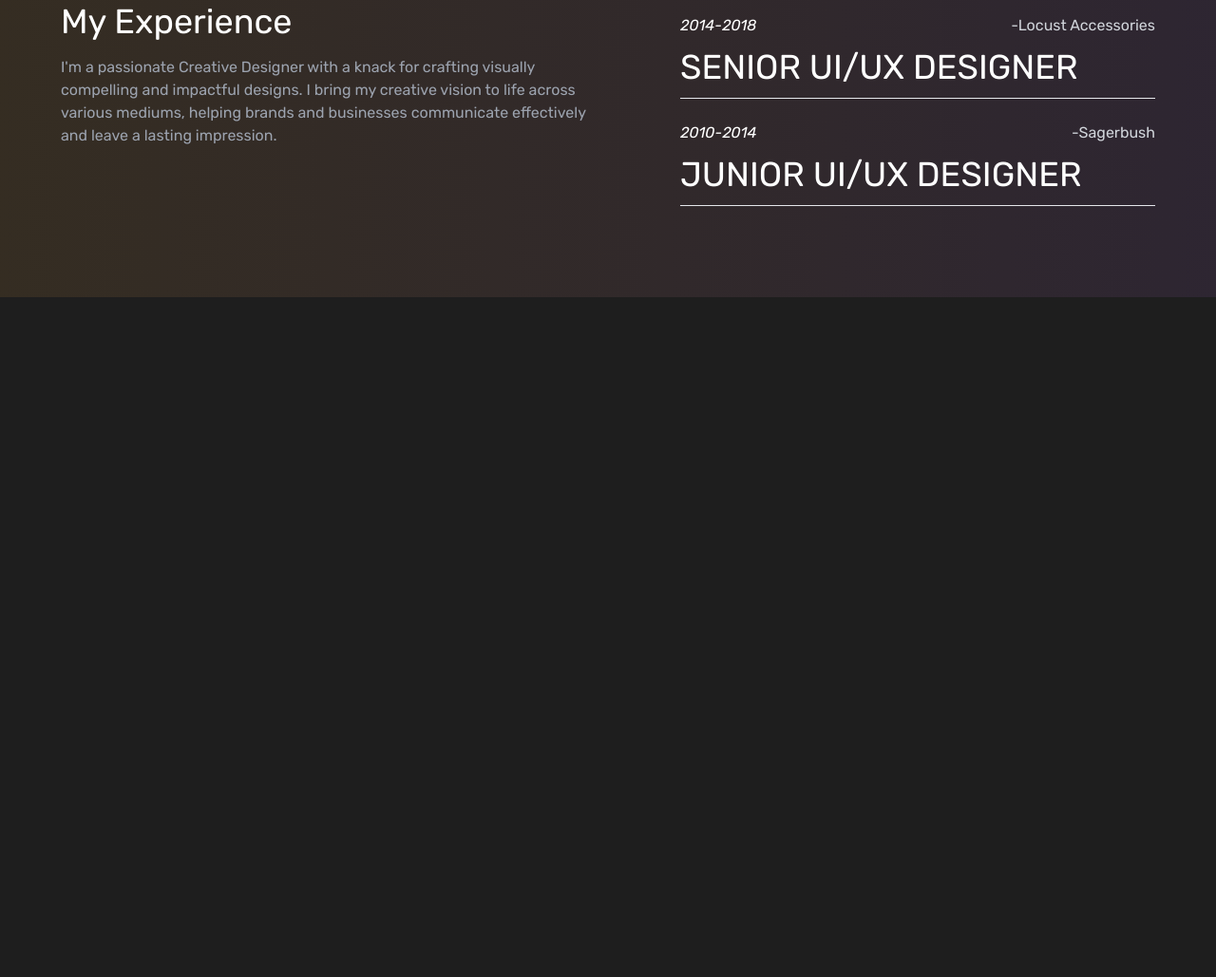
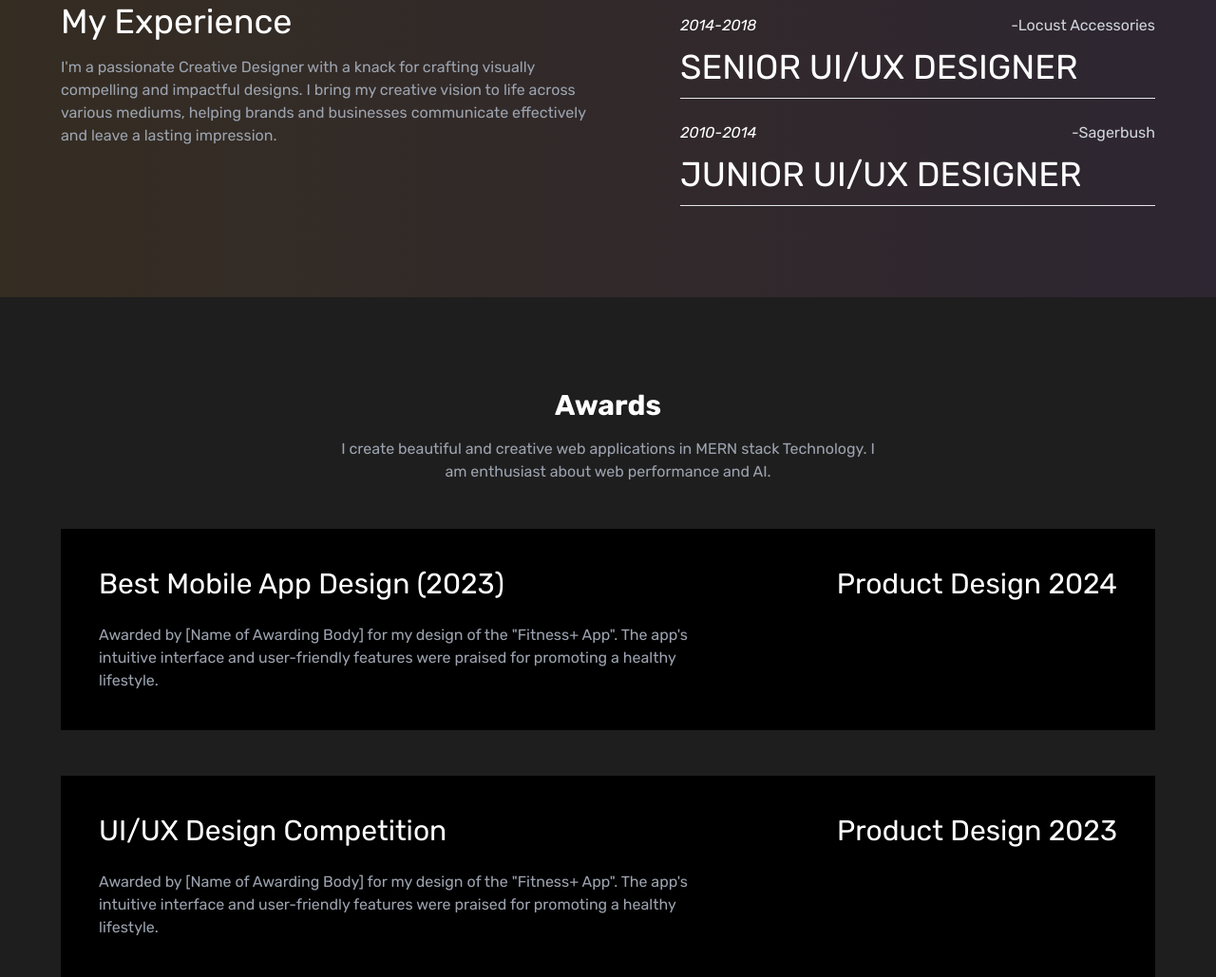
Before and after one commit to tisabbir/assignment-one, a plain HTML site: page index.html in a window 1280 px wide. Shown: the part 1226-2255 px from the top of the page at 95% size. Before the commit the page ends 1539 px from the top, so only its background shows below. Drawn offline with nearby package versions, Linux system fonts and the light colour scheme.

Commit message:
add : awards section

```diff
--- a/index.html
+++ b/index.html
@@ -123,7 +123,30 @@
       <!-- My Experience E -->
 
       <!-- Award Section S -->
-      <section>
+      <section class="max-w-6xl mx-auto mt-24">
+        <div class="space-y-4 text-center">
+          <h1 class="text-3xl font-bold">Awards</h1>
+          <p class="text-gray-400 max-w-xl mx-auto">I create beautiful and creative web applications in MERN stack Technology. I am enthusiast about web performance and AI.</p>
+        </div>
+
+        <div class="bg-black p-10 mt-12">
+          <div class="space-y-6">
+              <div class="flex justify-between text-3xl items-center">
+                <h2 class="">Best Mobile App Design (2023)</h2>
+                <p class="">Product Design 2024</p>
+              </div>
+              <p class="max-w-2xl text-gray-400">Awarded by [Name of Awarding Body] for my design of the "Fitness+ App". The app's intuitive interface and user-friendly features were praised for promoting a healthy lifestyle.</p>
+            </div>
+        </div>
+        <div class="bg-black p-10 mt-12">
+          <div class="space-y-6">
+              <div class="flex justify-between text-3xl items-center">
+                <h2 class="">UI/UX Design Competition</h2>
+                <p class="">Product Design 2023</p>
+              </div>
+              <p class="max-w-2xl text-gray-400">Awarded by [Name of Awarding Body] for my design of the "Fitness+ App". The app's intuitive interface and user-friendly features were praised for promoting a healthy lifestyle.</p>
+            </div>
+        </div>
 
       </section>
       <!-- Award Section E -->
```
